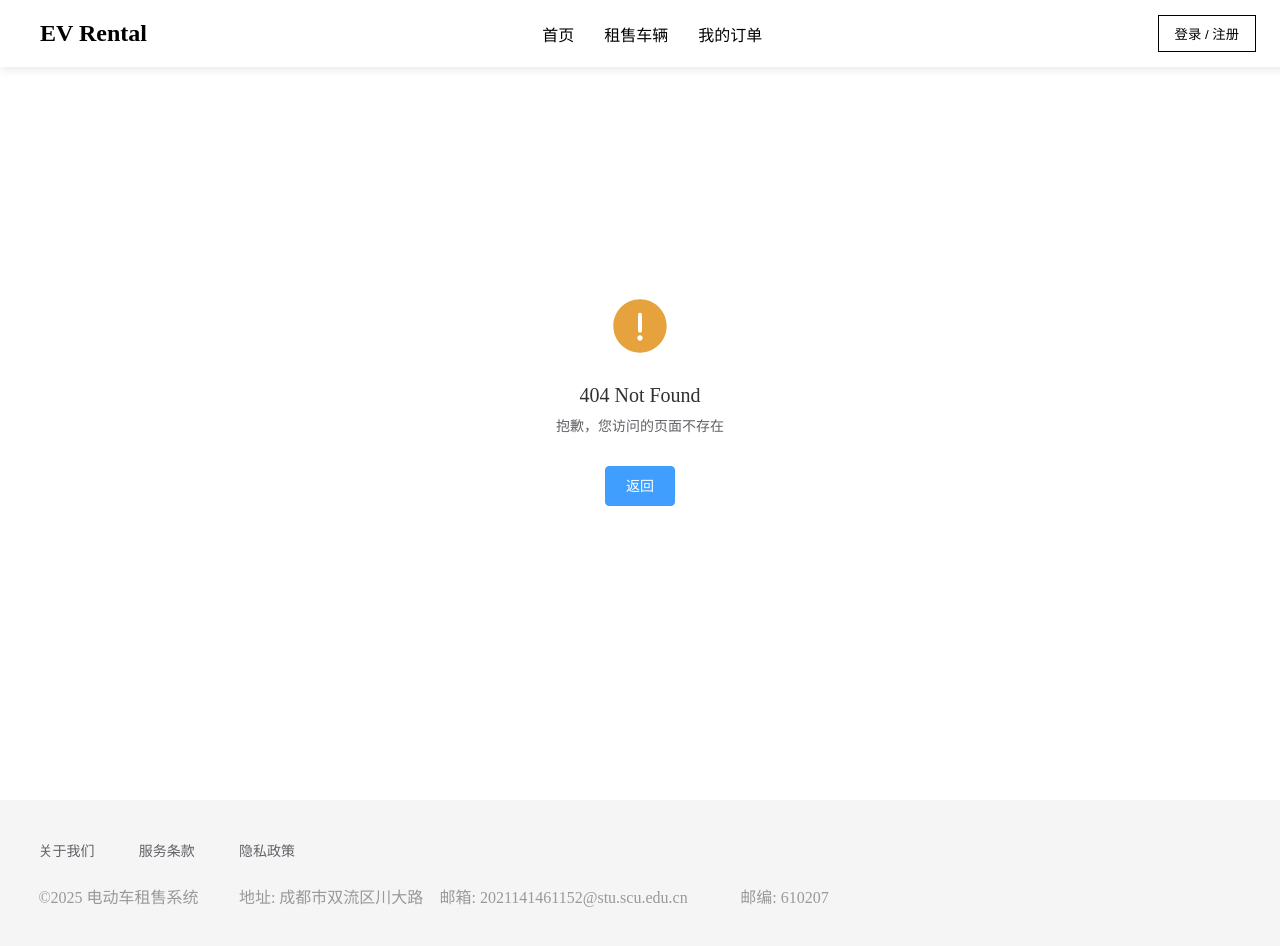
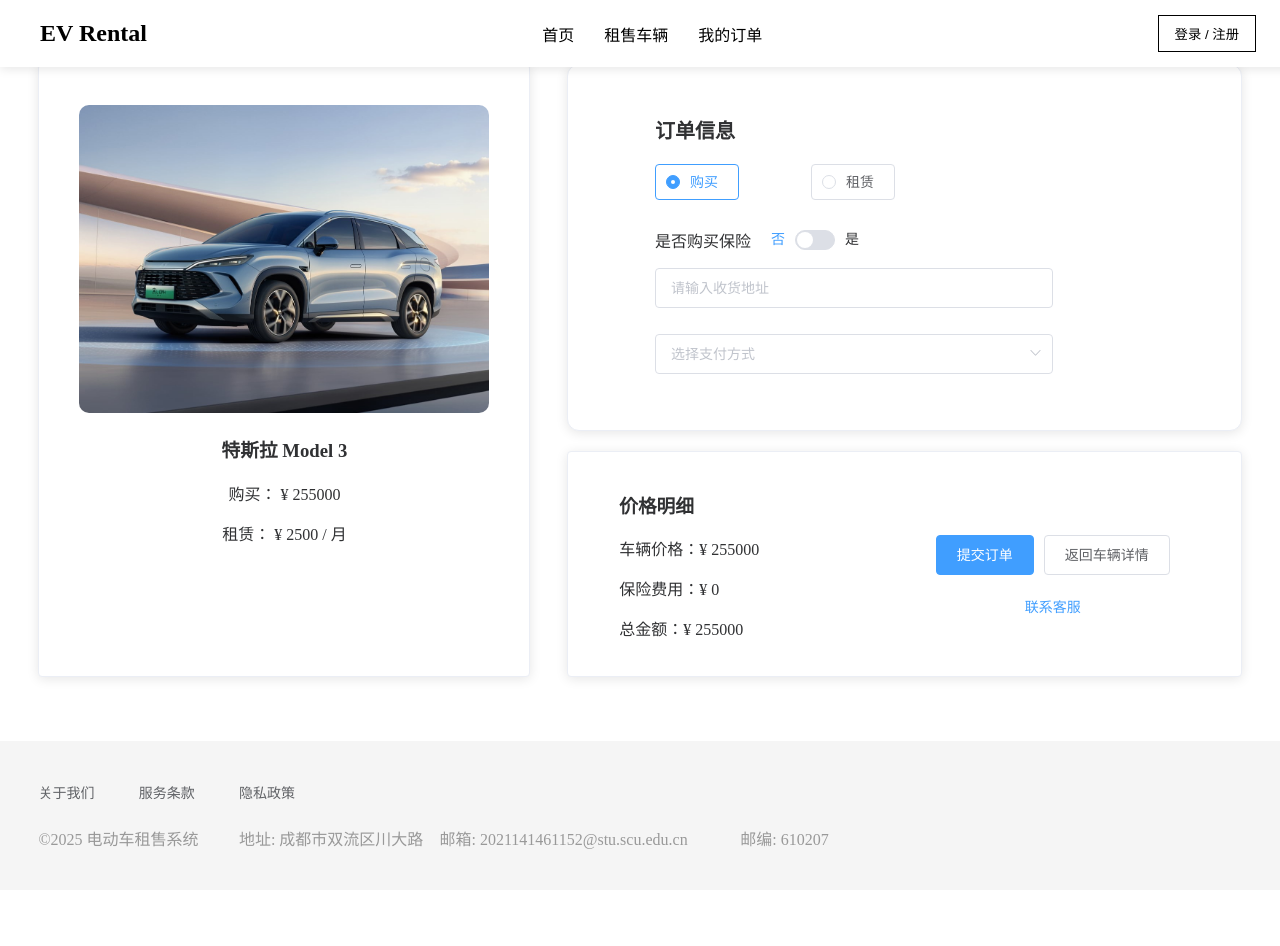
Before and after one commit to juufuuteiiori/ev-rental, a Vue app in the folder frontend/: page /order/1 in a window 1280 px wide. Before the commit this address had no page. After the commit the page ends 890 px from the top, so only its background shows below. Built offline with nearby package versions, Linux system fonts and the light colour scheme.

Commit message:
丑陋的购买页面

```diff
--- a/frontend/src/router/index.js
+++ b/frontend/src/router/index.js
@@ -5,6 +5,7 @@ import ErrorPage from "@/views/ErrorPage.vue";
 import LogIn from "@/views/LogIn.vue";
 import CarList from "@/views/CarList.vue";
 import CarDetail from "@/views/CarDetail.vue";
+import OrderPage from "@/views/OrderPage.vue";
 
 Vue.use(VueRouter); // 路由管理工具
 
@@ -34,6 +35,12 @@ const routes = [
     name: "CarDetail",
     component: CarDetail,
   },
+  {
+    path: "/order/:carId",
+    name: "OrderPage",
+    component: OrderPage,
+    props: true, // 允许通过 props 传递 carId
+  },
 ]; // 定义路由规则
 
 const router = new VueRouter({
--- a/frontend/src/views/CarDetail.vue
+++ b/frontend/src/views/CarDetail.vue
@@ -134,6 +134,7 @@ export default {
       };
       radarChart.setOption(option);
     },
+
     renderLineChart() {
       const lineChart = echarts.init(this.$refs.lineChart);
 
@@ -181,6 +182,10 @@ export default {
       };
 
       lineChart.setOption(option);
+    },
+
+    handleBuy() {
+      this.$router.push(`/order/${this.car.model_id}`);
     },
   },
   mounted() {
--- /dev/null
+++ b/frontend/src/views/OrderPage.vue
@@ -0,0 +1,227 @@
+<template>
+  <div class="order-container">
+    <el-card class="order-left">
+      <img :src="car.image" class="car-image" />
+      <h3>{{ car.brand_name }} {{ car.model_name }}</h3>
+      <p>购买： ¥ {{ car.salePrice }}</p>
+      <p>租赁： ¥ {{ car.rentalPrice }} / 月</p>
+    </el-card>
+
+    <div class="order-right">
+      <el-card class="order-options">
+        <h3 class="order-title">订单信息</h3>
+
+        <div class="order-radio">
+          <el-radio v-model="orderType" label="buy" border size="medium"
+            >购买</el-radio
+          >
+          <el-radio v-model="orderType" label="rent" border size="medium"
+            >租赁</el-radio
+          >
+          <el-select
+            v-if="orderType === 'rent'"
+            v-model="rentalDuration"
+            placeholder="选择租赁时长"
+          >
+            <el-option label="1 个月" :value="1" />
+            <el-option label="3 个月" :value="3" />
+            <el-option label="6 个月" :value="6" />
+            <el-option label="12 个月" :value="12" />
+          </el-select>
+        </div>
+
+        <div class="order-checkbox">
+          <p>是否购买保险</p>
+          <el-switch v-model="insurance" active-text="是" inactive-text="否">
+          </el-switch>
+        </div>
+
+        <el-input
+          v-model="address"
+          placeholder="请输入收货地址"
+          class="order-input"
+        ></el-input>
+
+        <el-select
+          v-model="paymentMethod"
+          placeholder="选择支付方式"
+          class="order-select"
+        >
+          <el-option label="支付宝" value="alipay" />
+          <el-option label="微信" value="wechat" />
+          <el-option label="信用卡" value="creditcard" />
+        </el-select>
+      </el-card>
+
+      <el-card>
+        <div class="price-summary">
+          <div class="price-info">
+            <h3>价格明细</h3>
+            <p v-if="orderType === 'buy'">车辆价格：¥ {{ car.salePrice }}</p>
+            <p v-if="orderType === 'rent'">
+              租赁时长：{{ rentalDuration }} 个月
+            </p>
+            <p>保险费用：{{ insurance ? "¥ 2000" : "¥ 0" }}</p>
+            <p>总金额：¥ {{ totalPrice }}</p>
+          </div>
+
+          <div class="order-actions">
+            <div class="order-actions1">
+              <el-button type="primary" @click="submitOrder">
+                提交订单
+              </el-button>
+              <el-button @click="goBack">返回车辆详情</el-button>
+            </div>
+            <div class="order-actions2">
+              <el-button type="text">联系客服</el-button>
+            </div>
+          </div>
+        </div>
+      </el-card>
+    </div>
+  </div>
+</template>
+
+<script>
+export default {
+  props: ["carId"],
+  mounted() {
+    console.log("当前下单车辆ID:", this.carId);
+    // 调用 API 获取车辆数据
+  },
+  data() {
+    return {
+      car: {
+        brand_name: "特斯拉",
+        model_name: "Model 3",
+        salePrice: 255000,
+        rentalPrice: 2500,
+        image: require("@/assets/CarList/byd_sl.jpg"),
+      },
+      orderType: "buy",
+      rentalDuration: 1,
+      insurance: false,
+      paymentMethod: "",
+      address: "",
+    };
+  },
+  computed: {
+    totalPrice() {
+      let price =
+        this.orderType === "buy"
+          ? this.car.salePrice
+          : this.car.rentalPrice * this.rentalDuration;
+      if (this.insurance) price += 2000;
+      return price;
+    },
+  },
+  methods: {
+    submitOrder() {
+      this.$message.success("订单已提交！");
+    },
+    goBack() {
+      if (window.history.length > 1) {
+        window.history.back(); // 返回上一页
+      } else {
+        this.$router.push("/"); // 如果没有上一页，跳转到首页
+      }
+    },
+  },
+};
+</script>
+
+<style scoped>
+.order-container {
+  display: flex;
+  gap: 3%;
+  padding: 5% 3%;
+}
+
+.order-left {
+  text-align: center;
+  flex: 1.2;
+  padding: 20px;
+}
+
+.car-image {
+  width: 100%;
+  object-fit: cover;
+  border-radius: 10px;
+}
+
+.order-right {
+  flex: 1.8;
+  display: flex;
+  flex-direction: column;
+  gap: 20px;
+}
+
+.order-options {
+  padding: 10px 10%;
+  border-radius: 12px;
+  box-shadow: 0 4px 10px rgba(0, 0, 0, 0.1);
+  display: flex;
+  flex-direction: column;
+  gap: 20px;
+}
+
+.order-title {
+  font-size: 20px;
+  font-weight: bold;
+  margin-bottom: 4%;
+}
+
+.order-radio {
+  display: flex;
+  margin-top: 20px;
+  gap: 8%;
+  width: 80%;
+  min-height: 6vh;
+}
+
+.order-checkbox {
+  display: flex;
+  align-items: center; /* 让内容垂直居中 */
+  gap: 20px; /* 控制文字和开关之间的间距 */
+}
+
+.order-input,
+.order-select {
+  width: 80%;
+  height: 36px; /* 统一高度，增强视觉一致性 */
+  margin-bottom: 30px; /* 增加间距，避免元素贴在一起 */
+}
+
+/* 鼠标悬浮和输入时的效果 */
+.order-input:hover,
+.order-input:focus,
+.order-select:hover,
+.order-select:focus {
+  border-color: #409eff; /* Element UI 主题色 */
+  box-shadow: 0 0 8px rgba(64, 158, 255, 0.2);
+}
+
+.price-summary {
+  display: flex;
+  gap: 15%;
+}
+
+.price-info {
+  margin-left: 5%;
+  width: 30%;
+}
+
+.order-actions {
+  margin: 5%;
+  margin-top: 10%;
+  margin-bottom: 0%;
+  gap: 10%;
+  justify-items: center; /* 水平居中 */
+  align-items: center; /* 垂直居中 */
+}
+
+.order-actions1 {
+  margin-bottom: 5%;
+  gap: 10%;
+}
+</style>
```
